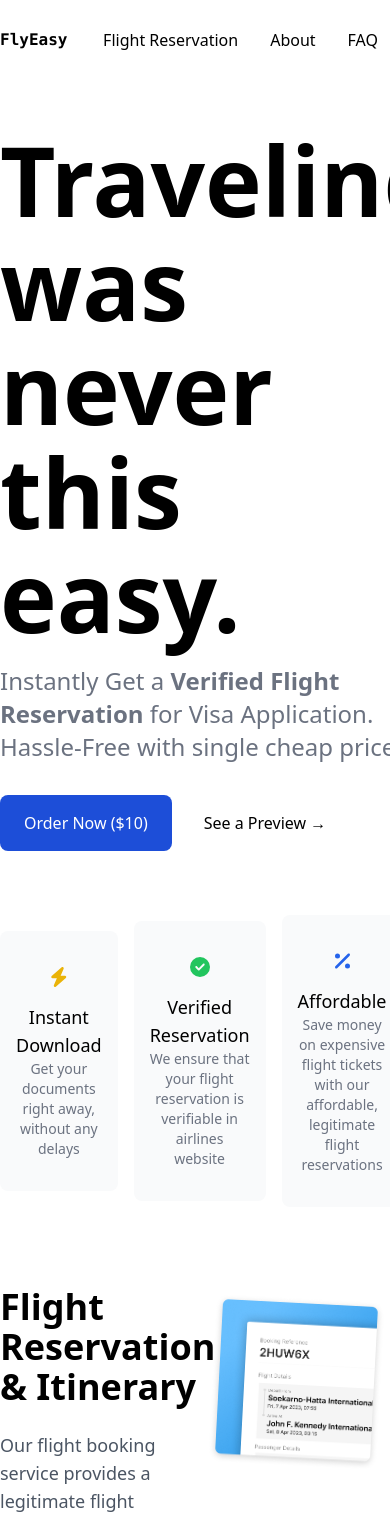
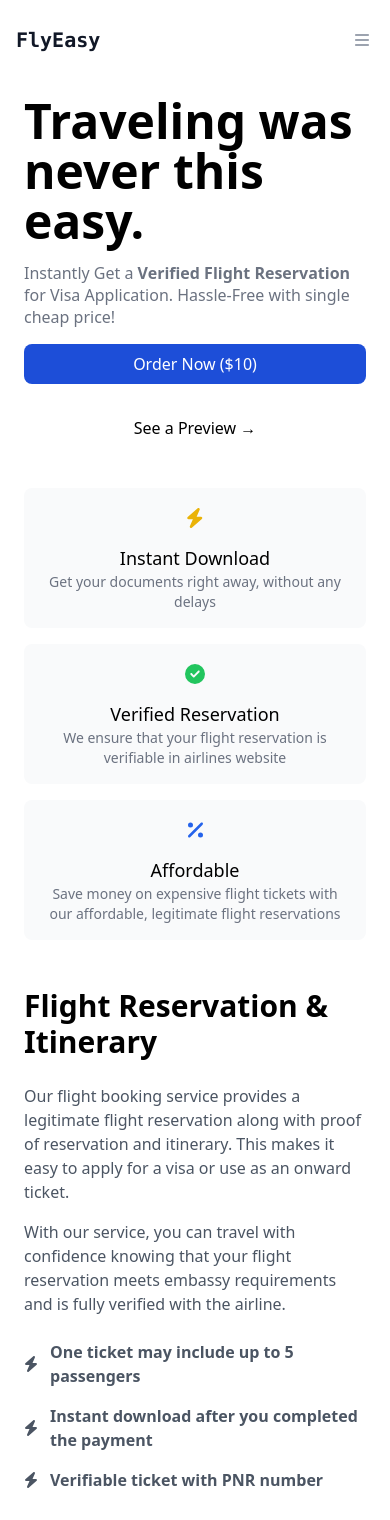
Before and after one commit to koalicioous/travel-itinerary, a Next.js app: page / in a window 390 px wide. Shown: the top 1520 px of the page. Built offline with nearby package versions, Linux system fonts and the light colour scheme.

Commit message:
responsive

```diff
--- a/src/components/faq/index.jsx
+++ b/src/components/faq/index.jsx
@@ -16,7 +16,7 @@
               setActiveQuestion(activeQuestion === index ? null : index)
             }
           >
-            <span>{faq.question}</span>
+            <span className="text-sm md:text-base">{faq.question}</span>
             <FontAwesomeIcon
               icon={faChevronDown}
               className={`ml-2 w-5 h-5 transition-transform ${
@@ -35,7 +35,9 @@
           >
             {(ref) => (
               <div ref={ref} className="overflow-hidden px-4 pb-4 pt-2">
-                <p className="text-gray-600">{faq.answer}</p>
+                <p className="text-gray-600 text-sm md:text-base">
+                  {faq.answer}
+                </p>
               </div>
             )}
           </Transition>
--- a/src/components/footer/index.jsx
+++ b/src/components/footer/index.jsx
@@ -2,17 +2,31 @@
 
 const Footer = () => {
   return (
-    <footer className="max-w-[1024px] mx-auto py-8 px-4 text-gray-600 text-sm flex justify-between items-center">
-      <div>
-        <Link href="/terms">Terms of Service</Link>
-        <span className="mx-2">|</span>
-        <Link href="/privacy">Privacy Policy</Link>
-        <span className="mx-2">|</span>
-        <Link href="/contacts">Contacts</Link>
-        <span className="mx-2">|</span>
-        <Link href="/about">About</Link>
+    <footer className="max-w-[1024px] mx-auto py-8 px-4 text-gray-600 text-sm flex flex-col items-center justify-center md:flex-row md:justify-between">
+      <div className="flex gap-3 md:items-center md:gap-4">
+        <Link href="/terms">
+          <span className="text-gray-400 hover:text-gray-300">
+            Terms of Service
+          </span>
+        </Link>
+
+        <Link href="/privacy">
+          <span className="text-gray-400 hover:text-gray-300">
+            Privacy Policy
+          </span>
+        </Link>
+
+        <Link href="/contacts">
+          <span className="text-gray-400 hover:text-gray-300">Contacts</span>
+        </Link>
+
+        <Link href="/about">
+          <span className="text-gray-400 hover:text-gray-300">About</span>
+        </Link>
       </div>
-      <div>&copy; 2023 Easy Flight. All rights reserved.</div>
+      <div className="mt-4 md:mt-0">
+        &copy; 2023 Easy Flight. All rights reserved.
+      </div>
     </footer>
   );
 };
--- a/src/components/navbar/index.jsx
+++ b/src/components/navbar/index.jsx
@@ -1,15 +1,64 @@
+import { useState } from "react";
+import { Disclosure } from "@headlessui/react";
+import { FontAwesomeIcon } from "@fortawesome/react-fontawesome";
+import { faBars, faTimes } from "@fortawesome/free-solid-svg-icons";
+
 const Navbar = () => {
+  const [isOpen, setIsOpen] = useState(false);
+
   return (
-    <div>
-      <nav className="flex items-center justify-between mx-auto max-w-[1024px] py-5">
-        <div className="font-mono font-bold">FlyEasy</div>
-        <div className="flex items-center gap-2">
-          <button className="py-2 px-3 rounded">Flight Reservation</button>
-          <button className="py-2 px-3 rounded">About</button>
-          <button className="py-2 px-3 rounded">FAQ</button>
-        </div>
-      </nav>
-    </div>
+    <Disclosure as="nav">
+      {({ open }) => (
+        <>
+          <div className="mx-auto max-w-[1024px] px-4 sm:px-6 lg:px-0">
+            <div className="flex items-center justify-between h-20">
+              <div className="flex-shrink-0 flex items-center">
+                <div className="font-mono font-bold text-gray-900 text-xl">
+                  FlyEasy
+                </div>
+              </div>
+              <div className="hidden md:block">
+                <div className="flex items-center gap-2">
+                  <button className="py-2 px-3 rounded text-gray-900">
+                    Flight Reservation
+                  </button>
+                  <button className="py-2 px-3 rounded text-gray-900">
+                    About
+                  </button>
+                  <button className="py-2 px-3 rounded text-gray-900">
+                    FAQ
+                  </button>
+                </div>
+              </div>
+              <div className="-mr-2 flex md:hidden">
+                <Disclosure.Button className="inline-flex items-center justify-center p-2 rounded-md text-gray-400 hover:text-white hover:bg-gray-800 focus:outline-none focus:ring-2 focus:ring-inset focus:ring-white">
+                  <span className="sr-only">Open main menu</span>
+                  <FontAwesomeIcon
+                    icon={isOpen ? faTimes : faBars}
+                    className="block h-6 w-6"
+                    aria-hidden="true"
+                  />
+                </Disclosure.Button>
+              </div>
+            </div>
+          </div>
+
+          <Disclosure.Panel className="md:hidden" unmount={false}>
+            <div className="px-2 pt-2 pb-3 space-y-1 sm:px-3">
+              <button className="block py-2 px-3 rounded text-base font-medium text-gray-900 hover:bg-gray-800">
+                Flight Reservation
+              </button>
+              <button className="block py-2 px-3 rounded text-base font-medium text-gray-900 hover:bg-gray-800">
+                About
+              </button>
+              <button className="block py-2 px-3 rounded text-base font-medium text-gray-900 hover:bg-gray-800">
+                FAQ
+              </button>
+            </div>
+          </Disclosure.Panel>
+        </>
+      )}
+    </Disclosure>
   );
 };
 
--- a/src/layouts/main.jsx
+++ b/src/layouts/main.jsx
@@ -5,7 +5,9 @@
   return (
     <>
       <Navbar />
-      <div className="mx-auto max-w-[1024px] mb-[200px]">{children}</div>
+      <div className="mx-auto max-w-[1024px] mb-12 px-6 lg:px-0">
+        {children}
+      </div>
       <Footer />
     </>
   );
--- a/src/pages/index.js
+++ b/src/pages/index.js
@@ -163,18 +163,20 @@
       </Head>
       <main>
         <MainLayout>
-          <section className="pb-8 pt-12 flex items-center">
+          <section className="pb-4 md:pb-8 pt-4 md:pt-12 flex items-center">
             <div>
-              <div className={`text-8xl font-bold leading-[104px]`}>
+              <div
+                className={`text-5xl lg:text-8xl font-bold leading-[50px] lg:leading-[104px]`}
+              >
                 Traveling was never this easy.
               </div>
-              <p className="mt-4 text-2xl font-regular leading-snug text-gray-500">
+              <p className="mt-4 text-base lg:text-2xl font-regular leading-snug text-gray-500">
                 Instantly Get a{" "}
                 <span className="font-bold">Verified Flight Reservation</span>{" "}
                 for Visa Application. Hassle-Free with single cheap price!
               </p>
             </div>
-            <div>
+            <div className="hidden md:block">
               <Image
                 src="/hero-1.png"
                 alt="hero image"
@@ -183,20 +185,20 @@
               />
             </div>
           </section>
-          <section className="flex items-center gap-4">
-            <button className="py-4 px-6 rounded-lg bg-blue-700 text-white">
+          <section className="flex flex-col md:flex-row items-center gap-4">
+            <button className="py-2 md:py-4 px-3 md:px-6 rounded-lg bg-blue-700 text-white w-full md:w-auto">
               Order Now ($10)
             </button>
-            <button className="py-4 px-4 rounded-lg">
+            <button className="py-4 px-4 rounded-lg w-full md:w-auto">
               See a Preview &#8594;
             </button>
           </section>
-          <section className="py-16 flex items-center justify-between gap-4">
+          <section className="py-8 md:py-16 flex flex-col md:flex-row items-center justify-between gap-4">
             {keyFeatures.map((feature) => {
               return (
                 <div
                   key={feature.title}
-                  className="bg-gray-50 w-full p-4 py-8 rounded-lg hover:scale-[102%] transition-al duration-200"
+                  className="bg-gray-50 w-full p-4 py-4 md:py-8 rounded-lg hover:scale-[102%] transition-al duration-200"
                 >
                   <div
                     className={`text-center text-xl mb-3 ${feature.iconClassName}`}
@@ -213,13 +215,13 @@
               );
             })}
           </section>
-          <section className="mt-4 grid grid-cols-2 gap-4">
+          <section className="mt-4 grid grid-cols-1 md:grid-cols-2 gap-4">
             <div className="flex items-center">
               <div>
-                <div className="text-4xl font-bold">
+                <div className="text-3xl md:text-4xl font-bold">
                   Flight Reservation & Itinerary
                 </div>
-                <div className="mt-6 text-gray-600 text-lg">
+                <div className="mt-6 text-gray-600 text-base md:text-lg">
                   <p className="mb-4">
                     Our flight booking service provides a legitimate flight
                     reservation along with proof of reservation and itinerary.
@@ -264,15 +266,15 @@
               />
             </div>
           </section>
-          <section className="pt-32 pb-24">
-            <div className="mb-1 text-xl text-center text-blue-500 font-bold">
+          <section className="pt-12 md:pt-32 pb-12 md:pb-24">
+            <div className="mb-1 text-lg md:text-xl text-center text-blue-500 font-bold">
               Super Easy Process
             </div>
-            <div className="text-4xl font-bold text-center">
+            <div className="text-3xl md:text-4xl font-bold text-center">
               Only <span className="">a Single Minute</span> to Get Your
               Reservation
             </div>
-            <div className="grid grid-cols-3 gap-6 mt-12">
+            <div className="grid grid-cols-1 md:grid-cols-3 gap-6 mt-12">
               {orderSteps.map((step, idx) => {
                 return (
                   <div key={step.title} className="text-center">
@@ -280,22 +282,26 @@
                       {/* {idx + 1}. */}
                       <FontAwesomeIcon icon={step.icon} size="xl" />
                     </div>
-                    <div className="text-xl font-bold mb-2 ">{step.title}</div>
-                    <div className="text-gray-500">{step.description}</div>
+                    <div className="text-lg md:text-xl font-bold mb-2 ">
+                      {step.title}
+                    </div>
+                    <div className="text-gray-500 text-sm md:text-base">
+                      {step.description}
+                    </div>
                   </div>
                 );
               })}
             </div>
           </section>
-          <section className="bg-blue-700 rounded-xl p-8 px-12 mt-20 shadow-xl border border-blue-500 shadow-blue-400">
-            <div className="text-center text-3xl text-white font-semibold">
+          <section className="bg-blue-700 rounded-xl p-4 md:p-8 px-8 md:px-12 mt-20 shadow-xl border border-blue-500 shadow-blue-400">
+            <div className="text-center text-2xl md:text-3xl text-white font-semibold">
               Affordable Pricing
             </div>
             <div className="text-center text-blue-200 text-sm mt-2">
               Get More for Less with Our Budget-Friendly Package. All benefits
               are just in single cheap pricing.
             </div>
-            <div className="grid grid-cols-1 py-16 pb-8">
+            <div className="grid grid-cols-1 py-4 md:py-16 pb-4 md:pb-8">
               {pricingBenefits.map((benefit) => {
                 return (
                   <div
@@ -306,7 +312,9 @@
                       <div className="text-white font-bold">
                         {benefit.title}
                       </div>
-                      <div className="text-blue-300">{benefit.description}</div>
+                      <div className="text-blue-300 text-sm md:text-base">
+                        {benefit.description}
+                      </div>
                     </div>
                     <div className="mr-8 text-white">
                       <FontAwesomeIcon icon={faCheck} />
@@ -322,23 +330,25 @@
               <div className="text-white mr-4 text-4xl font-semibold">$10</div>
             </div>
           </section>
-          <section className="pt-32 pb-24">
+          <section className="pt-20 md:pt-32 pb-12 md:pb-24">
             <div className="mb-1 text-xl text-center text-blue-500 font-bold">
               Testimonials
             </div>
-            <div className="text-4xl font-bold text-center">
+            <div className="text-3xl md:text-4xl font-bold text-center">
               We have been become a great partner for travelers!
             </div>
-            <div className="grid grid-cols-3 gap-6 mt-12">
+            <div className="grid grid-cols-1 md:grid-cols-3 gap-6 mt-6 md:mt-12">
               {testimonials.map((item) => {
                 return (
                   <div
                     key={item.user}
                     className="transition-all duration-300 border flex flex-col justify-between rounded-xl shadow-xl hover:scale-[102%]"
                   >
-                    <div className="p-8">&quot;{item.review}&quot;</div>
-                    <div className="px-8 py-4 border-t border-gray-100">
-                      <div>{item.user}</div>
+                    <div className="p-4 md:p-8 text-sm md:text-base">
+                      &quot;{item.review}&quot;
+                    </div>
+                    <div className="px-4 md:px-8 py-4 border-t border-gray-100">
+                      <div className="font-semibold">{item.user}</div>
                       <div className="text-sm text-gray-400">{item.handle}</div>
                     </div>
                   </div>
@@ -346,21 +356,21 @@
               })}
             </div>
           </section>
-          <section className="pt-16 pb-32">
-            <div className="text-4xl font-bold text-center">
+          <section className="pt-8 md:pt-32 pb-12 md:pb-24">
+            <div className="text-3xl md:text-4xl font-bold text-center">
               Are You Ready to Travel the World?
             </div>
-            <div className="text-center mt-3 text-xl text-gray-600">
+            <div className="text-center mt-3 text-base md:text-xl text-gray-600">
               Get your flight reservation for as low as $10
             </div>
-            <div className="flex items-center justify-center mt-12">
+            <div className="flex items-center justify-center mt-4 md:mt-12">
               <button className="py-4 px-24 font-bold rounded-lg bg-blue-700 text-white">
                 Order Now
               </button>
             </div>
           </section>
           <section>
-            <div className="text-4xl font-bold text-center mb-6">
+            <div className="text-3xl md:text-4xl font-bold text-center mb-6">
               Frequently Asked Questions
             </div>
             <FaqAccordion faqList={questions} />
```
